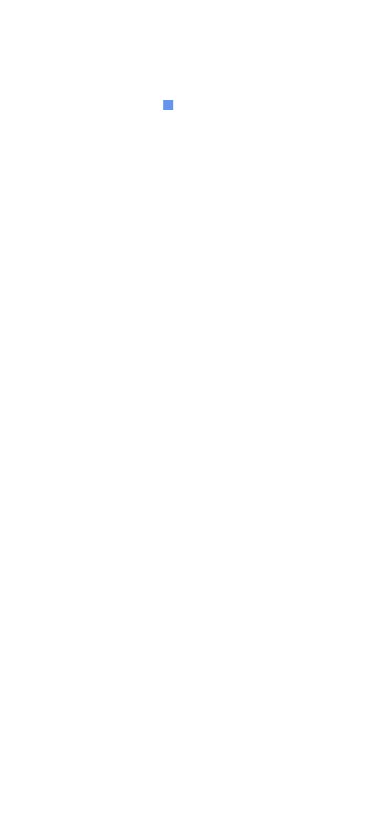
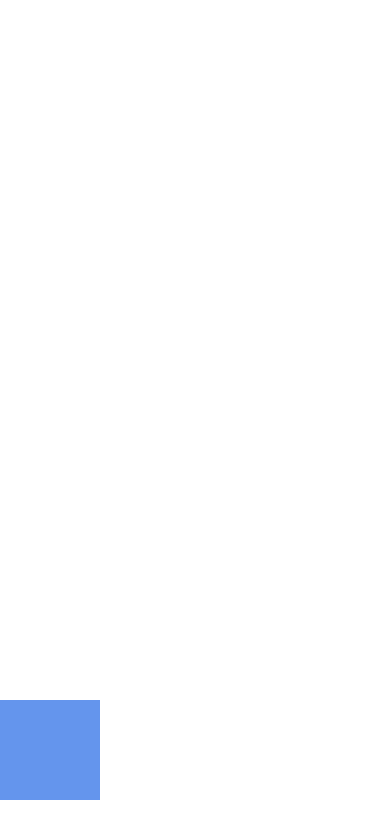
Before and after one commit to MorsaDevOmarG/Animated-mobile, a React Native app: screen / in a window 390 px wide. Shown: the top 838 px of the page. Built offline with nearby package versions, Linux system fonts and the light colour scheme.

Commit message:
SEQUENCE, SPRING, TIMMING

```diff
--- a/App.js
+++ b/App.js
@@ -12,6 +12,7 @@ import Animacion4 from './components/Animacion4';
 import Animacion5 from './components/Animacion5';
 import Animacion6 from './components/Animacion6';
 import Animacion7 from './components/Animacion7';
+import Animacion8 from './components/Animacion8';
 
 const AppContent = () => {
   return (
@@ -23,7 +24,8 @@ const AppContent = () => {
         {/* <Animacion4 /> */}
         {/* <Animacion5 /> */}
         {/* <Animacion6 /> */}
-        <Animacion7 />
+        {/* <Animacion7 /> */}
+        <Animacion8 />
       </View>
     </>
   );
--- /dev/null
+++ b/components/Animacion8.js
@@ -0,0 +1,51 @@
+import React, { useEffect, useState } from 'react';
+import { Animated, StyleSheet, Text, View } from 'react-native';
+
+const Animacion8 = () => {
+  // Para ANIMTED, no requieres la segunda variable, ya que ANIMATED se encargará de modificarla
+  const [animacion1] = useState(new Animated.Value(0));
+  const [animacion2] = useState(new Animated.Value(1));
+
+  useEffect(() => {
+    Animated.sequence([
+      Animated.timing(animacion1, {
+        toValue: 300,
+        duration: 1000,
+        useNativeDriver: false,
+      }),
+      Animated.spring(animacion2, {
+        toValue: 10,
+        useNativeDriver: false,
+      }),
+      Animated.spring(animacion2, {
+        toValue: 1,
+        useNativeDriver: false,
+      }),
+      Animated.timing(animacion1, {
+        toValue: 600,
+        duration: 1000,
+        useNativeDriver: false,
+      }),
+    ]).start();
+  }, []);
+
+  const estiloAnimacion = {
+    transform: [{ translateY: animacion1 }, { scale: animacion2 }],
+  };
+
+  return (
+    <View>
+      <Animated.View style={[styles.caja, estiloAnimacion]}></Animated.View>
+    </View>
+  );
+};
+
+const styles = StyleSheet.create({
+  caja: {
+    width: 100,
+    height: 100,
+    backgroundColor: 'cornflowerblue',
+  },
+});
+
+export default Animacion8;
```
